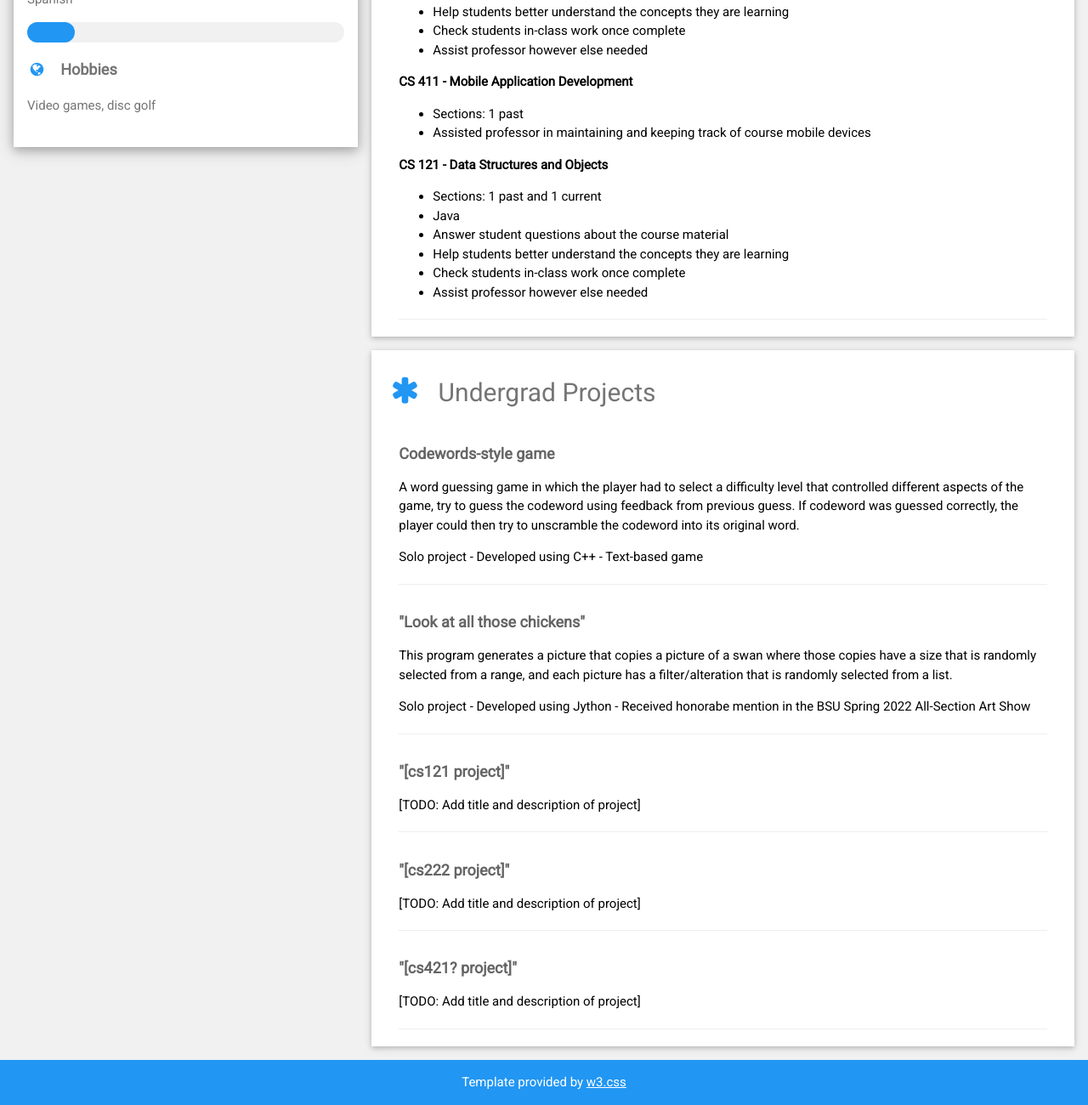
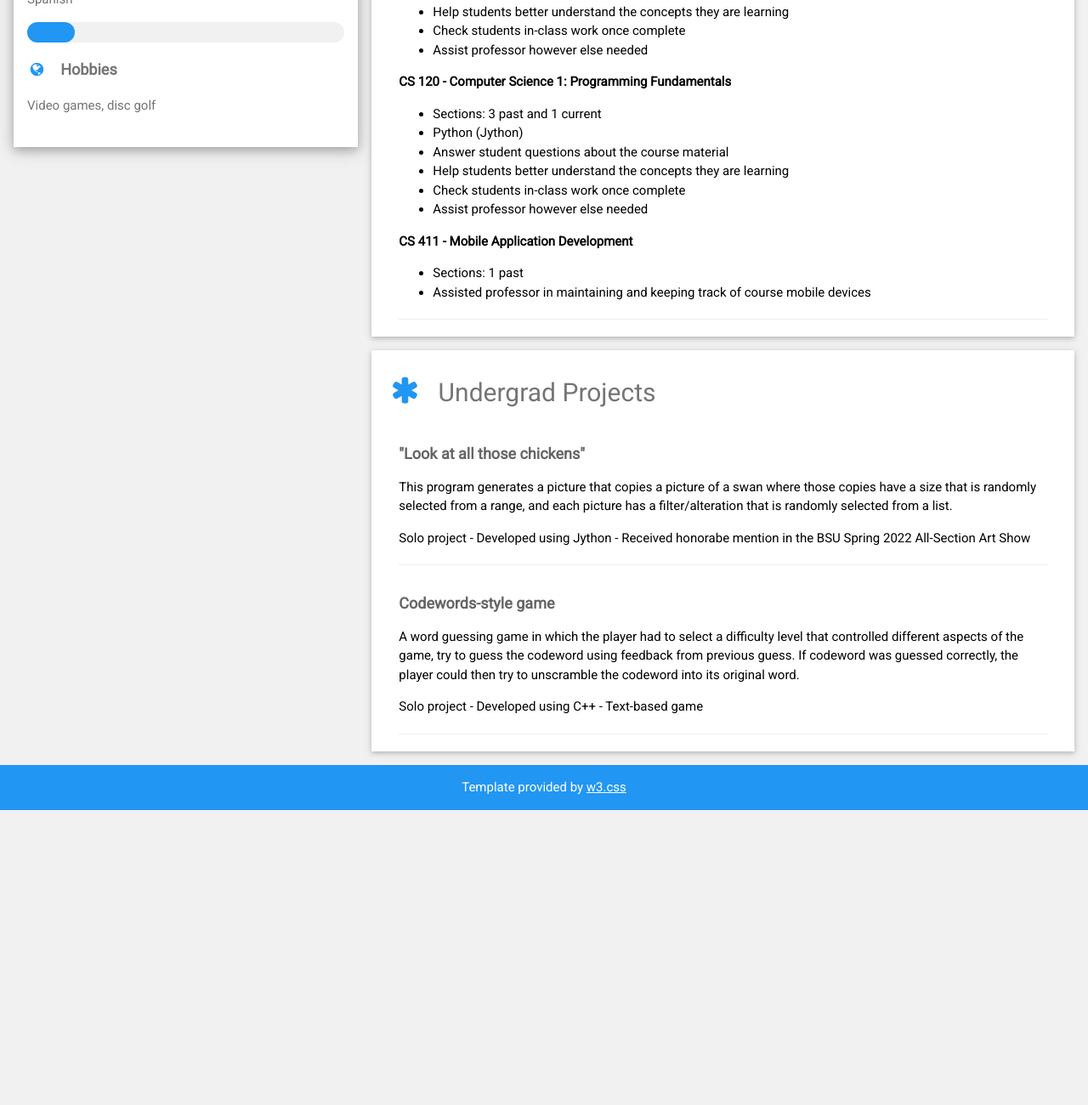
Before and after one commit to connor-counceller/connor-counceller.github.io, a plain HTML site: page index.html in a window 1280 px wide. Shown: the part 1133-2433 px from the top of the page at 85% size. After the commit the page ends 2086 px from the top, so only its background shows below. Drawn offline with nearby package versions, Linux system fonts and the light colour scheme.

Commit message:
Reorder to make most recent relevant first

```diff
--- a/index.html
+++ b/index.html
@@ -87,10 +87,10 @@
                 <div class="w3-container w3-card w3-white">
                     <h2 class="w3-text-grey w3-padding-16"><i class="fa fa-certificate fa-fw w3-margin-right w3-xxlarge w3-text-blue"></i>Education</h2>
                     <div class="w3-container">
-                        <h5 class="w3-opacity"><b>Indiana Department of Adult Education</b></h5>
-                        <h6 class="w3-text-blue"><i class="fa fa-calendar fa-fw w3-margin-right"></i>2015</h6>
-                        <p>High School Equivalency Diploma</p>
-                        <p>Graduated with high distinction</p>
+                        <h5 class="w3-opacity"><b>Ball State University</b></h5>
+                        <h6 class="w3-text-blue"><i class="fa fa-calendar fa-fw w3-margin-right"></i>2022-<span class="w3-tag w3-blue w3-round">Current</span></h6>
+                        <p>Bachelor Degree - Computer Science</p>
+                        <p>Cumulative GPA: 3.9</p>
                         <hr>
                     </div>
                     <div class="w3-container">
@@ -101,10 +101,10 @@
                         <hr>
                     </div>
                     <div class="w3-container">
-                        <h5 class="w3-opacity"><b>Ball State University</b></h5>
-                        <h6 class="w3-text-blue"><i class="fa fa-calendar fa-fw w3-margin-right"></i>2022-<span class="w3-tag w3-blue w3-round">Current</span></h6>
-                        <p>Bachelor Degree - Computer Science</p>
-                        <p>Cumulative GPA: 3.9</p>
+                        <h5 class="w3-opacity"><b>Indiana Department of Adult Education</b></h5>
+                        <h6 class="w3-text-blue"><i class="fa fa-calendar fa-fw w3-margin-right"></i>2015</h6>
+                        <p>High School Equivalency Diploma</p>
+                        <p>Graduated with high distinction</p>
                         <hr>
                     </div>
                 </div>
@@ -120,6 +120,16 @@
                     <div class="w3-container">
                         <h5 class="w3-opacity"><b>Teaching Assistant, Computer Science, Ball State University</b></h5>
                         <h6 class="w3-text-blue"><i class="fa fa-calendar fa-fw w3-margin-right"></i>August 2022 - <span class="w3-tag w3-blue w3-round">Current</span></h6>
+                        <p><b>CS 121 - Data Structures and Objects</b>
+                            <ul>
+                            <li>Sections: 1 past and 1 current</li>
+                            <li>Java</li>
+                            <li>Answer student questions about the course material</li>
+                            <li>Help students better understand the concepts they are learning</li>
+                            <li>Check students in-class work once complete</li>
+                            <li>Assist professor however else needed</li>
+                            </ul>
+                        </p>
                         <p><b>CS 120 - Computer Science 1: Programming Fundamentals</b>
                             <ul>
                             <li>Sections: 3 past and 1 current</li>
@@ -136,16 +146,6 @@
                             <li>Assisted professor in maintaining and keeping track of course mobile devices</li>
                             </ul>
                         </p>
-                        <p><b>CS 121 - Data Structures and Objects</b>
-                            <ul>
-                            <li>Sections: 1 past and 1 current</li>
-                            <li>Java</li>
-                            <li>Answer student questions about the course material</li>
-                            <li>Help students better understand the concepts they are learning</li>
-                            <li>Check students in-class work once complete</li>
-                            <li>Assist professor however else needed</li>
-                            </ul>
-                        </p>
                         <hr>
                     </div>
                 </div>
@@ -153,30 +153,15 @@
                 <div class="w3-container w3-card w3-white">
                     <h2 class="w3-text-grey w3-padding-16"><i class="fa fa-asterisk fa-fw w3-margin-right w3-xxlarge w3-text-blue"></i>Undergrad Projects</h2>
                     <div class="w3-container">
-                        <h5 class="w3-opacity"><b>Codewords-style game</b></h5>
-                        <p>A word guessing game in which the player had to select a difficulty level that controlled different aspects of the game, try to guess the codeword using feedback from previous guess. If codeword was guessed correctly, the player could then try to unscramble the codeword into its original word.</p>
-                        <p>Solo project - Developed using C++ - Text-based game</p>
-                        <hr>
-                    </div>
-                    <div class="w3-container">
                         <h5 class="w3-opacity"><b>"Look at all those chickens"</b></h5>
                         <p>This program generates a picture that copies a picture of a swan where those copies have a size that is randomly selected from a range, and each picture has a filter/alteration that is randomly selected from a list.</p>
                         <p>Solo project - Developed using Jython - Received honorabe mention in the BSU Spring 2022 All-Section Art Show</p>
                         <hr>
                     </div>
                     <div class="w3-container">
-                        <h5 class="w3-opacity"><b>"[cs121 project]"</b></h5>
-                        <p>[TODO: Add title and description of project]</p>
-                        <hr>
-                    </div>
-                    <div class="w3-container">
-                        <h5 class="w3-opacity"><b>"[cs222 project]"</b></h5>
-                        <p>[TODO: Add title and description of project]</p>
-                        <hr>
-                    </div>
-                    <div class="w3-container">
-                        <h5 class="w3-opacity"><b>"[cs421? project]"</b></h5>
-                        <p>[TODO: Add title and description of project]</p>
+                        <h5 class="w3-opacity"><b>Codewords-style game</b></h5>
+                        <p>A word guessing game in which the player had to select a difficulty level that controlled different aspects of the game, try to guess the codeword using feedback from previous guess. If codeword was guessed correctly, the player could then try to unscramble the codeword into its original word.</p>
+                        <p>Solo project - Developed using C++ - Text-based game</p>
                         <hr>
                     </div>
                 </div>
```
